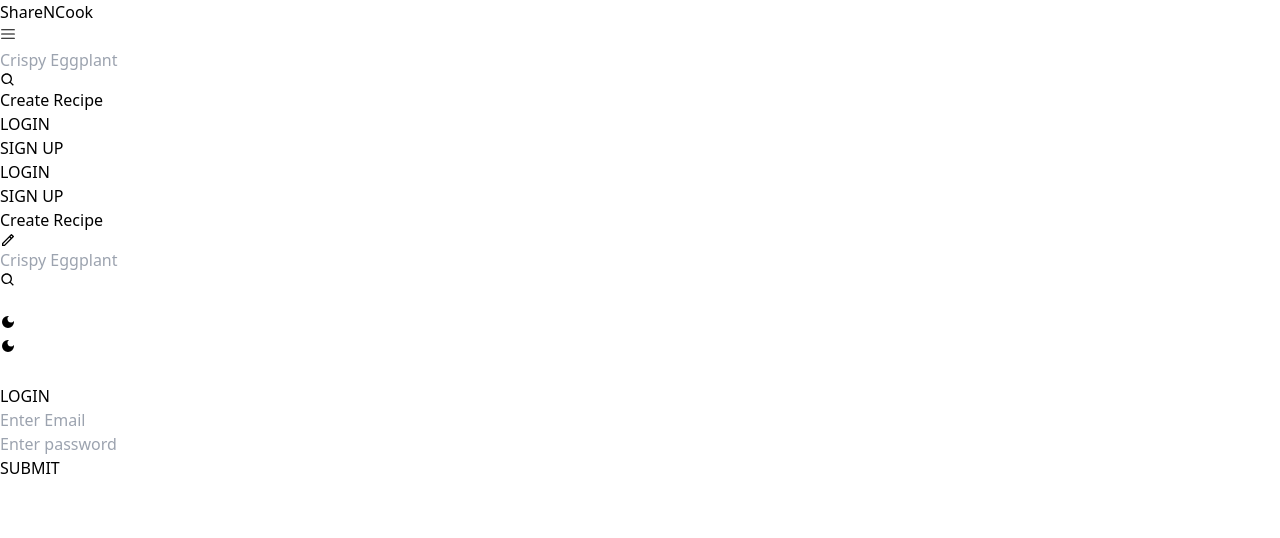
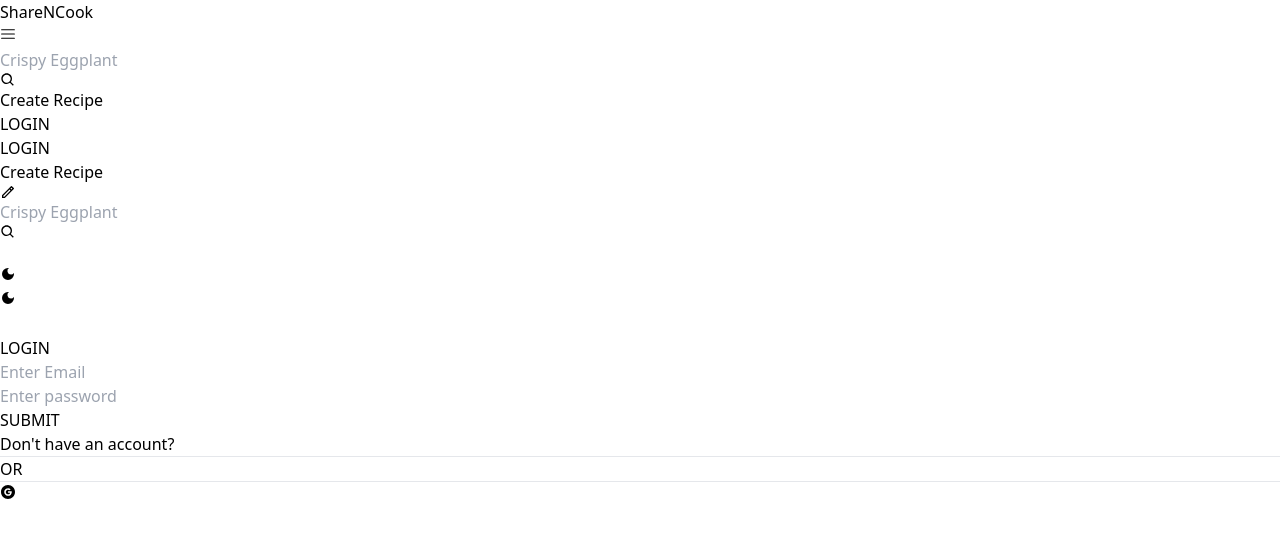
Before and after one commit to bryanhad/Share-Your-Recipe, a React (Vite) app: page /login in a window 1280 px wide. Shown: the top 538 px of the page. Built offline with nearby package versions, Linux system fonts and the light colour scheme; no server answers.

Commit message:
Added google sign in And removed sign up button to just be included in the 'dont have an account?' section.

```diff
--- a/package.json
+++ b/package.json
@@ -14,6 +14,7 @@
     "json-server": "^0.17.3",
     "react": "^18.2.0",
     "react-dom": "^18.2.0",
+    "react-google-button": "^0.7.2",
     "react-icons": "^4.10.1",
     "react-router-dom": "^6.14.0",
     "react-toastify": "^9.1.3"
--- a/src/components/Navbar/BurgerMenu.tsx
+++ b/src/components/Navbar/BurgerMenu.tsx
@@ -1,5 +1,4 @@
 import SearchBar from "./SearchBar"
-import { RiPencilLine } from "react-icons/ri"
 import ChangeThemeIcon from "./ChangeThemeIcon"
 import ChangeColorsButtons from "./ChangeColorsButtons"
 import { useContext } from "react"
@@ -8,15 +7,13 @@ import ProfileInfo from "./ImportantButtons/ProfileInfo"
 import ProfileButtons from "./ImportantButtons/ProfileButtons"
 import LoguoutButton from "./ImportantButtons/LoguoutButton"
 import { NavbarContext } from "../../context/NavBarContext"
-import ButtonCanBeClickedWithIcon from "../ButtonCanBeClickedWithIcon"
-import { useNavigate } from "react-router-dom"
 import { CurrentUserContext } from "../../context/CurrentUserContext"
+import CreateRecipeButton from "./ImportantButtons/CreateRecipeButton"
 
 export default function BurgerMenu() {
-    const navigate = useNavigate()
     const {state:{currentUser}} = useContext(CurrentUserContext)
     const { state, dispatch } = useContext(ThemeContext)
-    const { nav, setNav } = useContext(NavbarContext)
+    const { nav } = useContext(NavbarContext)
 
     return (
         <div
@@ -31,16 +28,7 @@ export default function BurgerMenu() {
                     className="flex flex-col gap-4 items-end text-lg"
                     direction="right"
                 />
-                <ButtonCanBeClickedWithIcon
-                    onClick={() => {
-                        setNav(false)
-                        navigate('/create')
-                    }}
-                    direction="right"
-                    icon={<RiPencilLine />}
-                    iconClassName="text-2xl rounded-full border-2 border-white/60 p-1.5"
-                    text="Create Recipe"
-                />
+                <CreateRecipeButton isInBurgerMenu/>
                 <SearchBar
                     iconClassName="text-2xl rounded-full border-2 border-white/60 p-1.5"
                     direction="right"
--- /dev/null
+++ b/src/components/Navbar/ImportantButtons/CreateRecipeButton.tsx
@@ -0,0 +1,59 @@
+import { useContext } from "react"
+import Button from "../../Button"
+import { useNavigate } from "react-router-dom"
+import { CurrentUserContext } from "../../../context/CurrentUserContext"
+import { ToastContext } from "../../../context/ToastContext"
+import ButtonCanBeClickedWithIcon from "../../ButtonCanBeClickedWithIcon"
+import { NavbarContext } from "../../../context/NavBarContext"
+import { RiPencilLine } from "react-icons/ri"
+
+export default function CreateRecipeButton({
+    isInBurgerMenu,
+}: {
+    isInBurgerMenu: boolean
+}) {
+    const navigate = useNavigate()
+    const {
+        state: { currentUser },
+    } = useContext(CurrentUserContext)
+    const { setToastNotify } = useContext(ToastContext)
+    const { setNav } = useContext(NavbarContext)
+
+    const handleGoToCreatePage = () => {
+        navigate("/create")
+        if (!currentUser) {
+            setToastNotify({
+                toastType: "info",
+                toastMessage: "You have to log in to create a Recipe!",
+            })
+        }
+    }
+
+    if (isInBurgerMenu) {
+        return (
+            <ButtonCanBeClickedWithIcon
+                onClick={() => {
+                    setNav(false)
+                    navigate("/create")
+                }}
+                className="lg:hidden"
+                direction="right"
+                icon={<RiPencilLine />}
+                iconClassName="text-2xl rounded-full border-2 border-white/60 p-1.5"
+                text="Create Recipe"
+            />
+        )
+    }
+
+    return (
+        <Button
+            type="button"
+            onclick={handleGoToCreatePage}
+            style="outline"
+            href="/create"
+            className="p-2 hidden lg:block"
+        >
+            Create Recipe
+        </Button>
+    )
+}
--- a/src/components/Navbar/ImportantButtons/ProfileInfo.tsx
+++ b/src/components/Navbar/ImportantButtons/ProfileInfo.tsx
@@ -2,7 +2,6 @@ import { AiOutlineCaretDown } from "react-icons/ai"
 import { useContext } from "react"
 import { CurrentUserContext } from "../../../context/CurrentUserContext"
 import Title from "../../Title"
-import Button from "../../Button"
 import { NavbarContext } from "../../../context/NavBarContext"
 import { useNavigate } from "react-router-dom"
 import Loading from "../../Loading"
@@ -27,11 +26,6 @@ export default function ProfileInfo({
         navigate('/login')
     }
 
-    const handleSignUpButton = () => {
-        setNav(false)
-        navigate('/sign-up')
-    }
-
     return (
         <>
             {currentUser ? (
@@ -40,7 +34,7 @@ export default function ProfileInfo({
                         <>
                             {currentUser?.photoURL ? (
                                 <img
-                                    className="w-[40px] rounded-full border-white/50 border-2"
+                                    className="w-[40px] h-[40px] rounded-full border-white/50 border-2"
                                     src={currentUser.photoURL}
                                     alt=""
                                 />
@@ -82,15 +76,6 @@ export default function ProfileInfo({
             ) : (
                 <div className="flex flex-col items-end gap-4">
                     <Title type='canBeClicked' text="LOGIN" className="text-xl p-1" onClick={handleLoginButton}/>
-                    <Button
-                        type="button"
-                        onclick={handleSignUpButton}
-                        href="/signup"
-                        style='outline'
-                        className="px-3 py-2 font-semibold"
-                    >
-                        SIGN UP
-                    </Button>
                 </div>
             )}
         </>
--- a/src/components/Navbar/Navbar.tsx
+++ b/src/components/Navbar/Navbar.tsx
@@ -6,9 +6,9 @@ import ChangeColorsButtons from "./ChangeColorsButtons"
 import ChangeThemeIcon from "./ChangeThemeIcon"
 import Title from "../Title"
 import BurgerMenu from "./BurgerMenu"
-import Button from "../Button"
 import Profile_Login_SignUp from "./Profile-Login-SignUp"
 import { NavbarContext } from "../../context/NavBarContext"
+import CreateRecipeButton from "./ImportantButtons/CreateRecipeButton"
 
 export default function Navbar({ className }: { className?: string }) {
     const { state, dispatch } = useContext(ThemeContext)
@@ -37,14 +37,7 @@ export default function Navbar({ className }: { className?: string }) {
                     <div className="hidden lg:flex gap-8 h-full">
                         <SearchBar direction="right" iconClassName="text-2xl" />
                         <span className="flex items-center">
-                            <Button
-                                type="link"
-                                style="outline"
-                                href="/create"
-                                className="p-2"
-                            >
-                                Create Recipe
-                            </Button>
+                            <CreateRecipeButton isInBurgerMenu={false}/>
                         </span>
                         <Profile_Login_SignUp className="flex items-center gap-6" />
                     </div>
--- a/src/components/Navbar/Profile-Login-SignUp.tsx
+++ b/src/components/Navbar/Profile-Login-SignUp.tsx
@@ -1,5 +1,4 @@
 import Title from "../Title"
-import Button from "../Button"
 import { useContext } from "react"
 import { CurrentUserContext } from "../../context/CurrentUserContext"
 import ProfileInfo from "./ImportantButtons/ProfileInfo"
@@ -35,14 +34,6 @@ export default function Profile_Login_SignUp({
                         text="LOGIN"
                         className="text-xl"
                     />
-                    <Button
-                        type="link"
-                        href="/sign-up"
-                        style="inverted"
-                        className="px-2 font-semibold"
-                    >
-                        SIGN UP
-                    </Button>
                 </>
             )}
         </div>
--- a/src/firebase/config.ts
+++ b/src/firebase/config.ts
@@ -1,6 +1,6 @@
 import { initializeApp } from "firebase/app"
 import { getFirestore} from 'firebase/firestore'
-import { getAuth } from "firebase/auth";
+import { getAuth, GoogleAuthProvider } from "firebase/auth";
 
 
 const firebaseConfig = {
@@ -16,3 +16,6 @@ const firebaseConfig = {
 const app = initializeApp(firebaseConfig)
 export const db = getFirestore(app)
 export const auth = getAuth()
+
+// Providers
+export const googleProvider = new GoogleAuthProvider()
--- a/src/pages/Login/LoginPage.tsx
+++ b/src/pages/Login/LoginPage.tsx
@@ -1,14 +1,15 @@
-import { useContext, useState } from "react"
+import { useContext, useEffect, useState } from "react"
 import FormInputComponent from "../../components/FormInputComponent"
 import { loginFormInputs } from "./inputs"
 import Button from "../../components/Button"
 import Title from "../../components/Title"
-import { signInWithEmailAndPassword } from "firebase/auth"
+import { getRedirectResult, signInWithEmailAndPassword } from "firebase/auth"
 import { auth } from "../../firebase/config"
 import { getErrorMessage } from "../../lib/getErrorMessage"
-import { useNavigate } from "react-router-dom"
+import { Link, useNavigate } from "react-router-dom"
 import { CurrentUserContext } from "../../context/CurrentUserContext"
 import { ToastContext } from "../../context/ToastContext"
+import LoginProviders from "./Providers"
 
 export default function LoginPage() {
     const navigate = useNavigate()
@@ -19,10 +20,23 @@ export default function LoginPage() {
         password: "",
     })
 
+    useEffect(() => {
+        const getResultFromRedirect = async () => {
+            const res = await getRedirectResult(auth)
+            if (res) {
+                dispatch({type:'LOGIN', paylaod:res.user})
+                setToastNotify({toastType:'default', toastMessage:`👋 Welcome ${res.user.displayName}!`})
+                navigate('/')
+            }
+        }
+        getResultFromRedirect()
+    }, [])
+
     const handleSubmit = async (e:React.FormEvent<HTMLFormElement>) => {
         e.preventDefault()
 
         try {
+            console.log('object')
             const userCredentialRes = await signInWithEmailAndPassword(auth, formValues.email, formValues.password)
             const user = userCredentialRes.user
             dispatch({type:'LOGIN', paylaod:user})
@@ -31,7 +45,6 @@ export default function LoginPage() {
         } catch (err) {
             const errMessage = getErrorMessage(err)
             setToastNotify({toastType:'error', toastMessage:errMessage})
-            // notify({type:'error', message:errMessage})
         }
     }
 
@@ -64,6 +77,15 @@ export default function LoginPage() {
                 >
                     SUBMIT
                 </Button>
+                <div className="flex gap-2 items-center w-full my-4 relative">
+                    <Link className="absolute top-0 right-0 translate-y-[-100%] text-sm text-slate-400" to='/sign-up'>Don't have an account?</Link>
+                    <hr className="border-1 border-t-slate-300 w-full"/>
+                    <p className=" leading-none font-bold text-slate-300">OR</p>
+                    <hr className="border-1 border-t-slate-300 w-full"/>
+                </div>
+                <div className="flex gap-4">
+                    <LoginProviders/>
+                </div>
             </form>
         </div>
     )
--- /dev/null
+++ b/src/pages/Login/Providers.tsx
@@ -0,0 +1,26 @@
+import { signInWithRedirect } from "firebase/auth"
+import { auth, googleProvider } from "../../firebase/config"
+import {AiFillGoogleCircle} from 'react-icons/ai'
+import {useContext} from 'react'
+import { ThemeContext } from "../../context/ThemeContext"
+
+const loginProviders = [
+    {
+        providerName:'google',
+        onClick: () => {signInWithRedirect(auth, googleProvider)},
+        icon: <AiFillGoogleCircle/>
+    }
+]
+
+export default function LoginProviders() {
+    const {state:{theme}} = useContext(ThemeContext)
+    return (
+        <>
+            {loginProviders.map(provider => (
+                <button className={`${theme === 'dark' ? 'text-slate-300' : 'text-slate-400'} duration-300 text-5xl`} key={provider.providerName} onClick={provider.onClick}>
+                    {provider.icon}
+                </button>
+            ))}
+        </>
+    )
+}
--- a/src/pages/SignUp/SignUpPage.tsx
+++ b/src/pages/SignUp/SignUpPage.tsx
@@ -71,6 +71,7 @@ export default function SignUpPage() {
                         />
                     ))}
                 </div>
+
                 <Button
                     type="submit"
                     style="fill"
```
Also changed, not shown: 1 other file (tests, documents, lock files or other folders).
